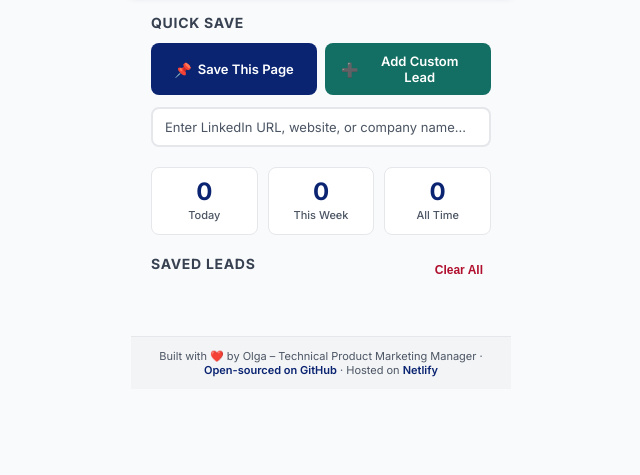
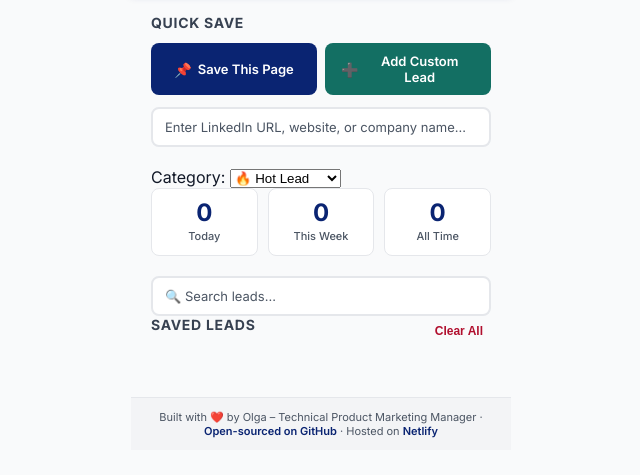
Before and after one commit to SheillaO/Bahari-Leads, a website built with Vite: page index.html in a window 1280 px wide. Shown: the part 63-538 px from the top of the page, without its empty margins (319-959 px from the left). Built offline with nearby package versions, Linux system fonts and the light colour scheme.

Commit message:
Add category selector and search input
Introduce a category selector and a search input to the leads UI. Adds a <div class="category-selector"> with a <select id="category-select"> offering Hot/Warm/Cold Lead and Follow-up options (with emojis), and a <div class="search-bar"> with <input id="search-input"> placeholder "🔍 Search leads..." wired to oninput="searchLeads(this.value)". These elements provide quick categorization and client-side search for leads and are placed above the stats and saved leads sections.

```diff
--- a/index.html
+++ b/index.html
@@ -45,6 +45,16 @@
                 placeholder="Enter LinkedIn URL, website, or company name...">
         </section>
 
+        <div class="category-selector">
+            <label>Category:</label>
+            <select id="category-select">
+                <option value="Hot Lead">🔥 Hot Lead</option>
+                <option value="Warm Lead">☀️ Warm Lead</option>
+                <option value="Cold Lead">❄️ Cold Lead</option>
+                <option value="Follow-up">📞 Follow-up</option>
+            </select>
+        </div>
+
         <!-- Stats Section -->
         <section class="stats">
             <div class="stat-card">
@@ -60,6 +70,11 @@
                 <div class="stat-label">All Time</div>
             </div>
         </section>
+
+        <div class="search-bar">
+            <input type="text" id="search-input" class="input-field" placeholder="🔍 Search leads..."
+                oninput="searchLeads(this.value)">
+        </div>
 
         <!-- Saved Leads Section -->
         <section class="leads-section">
```
